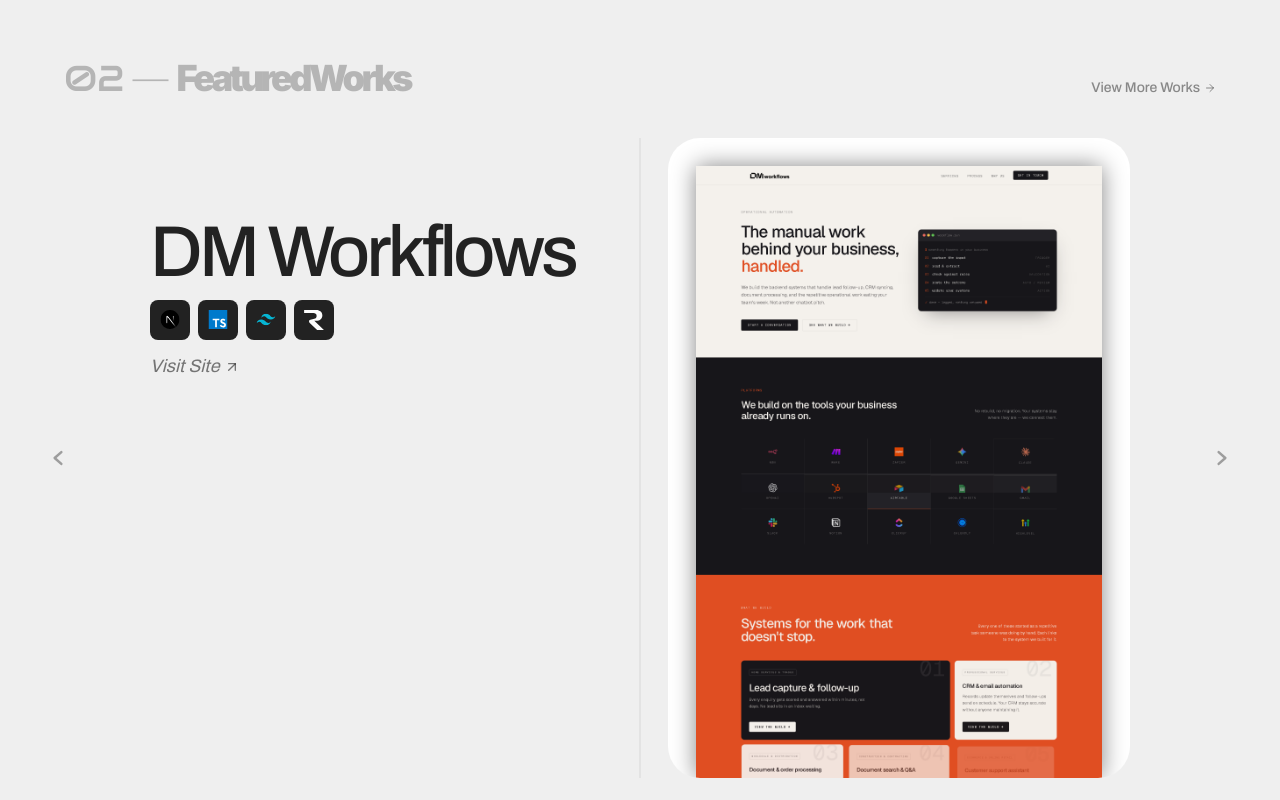
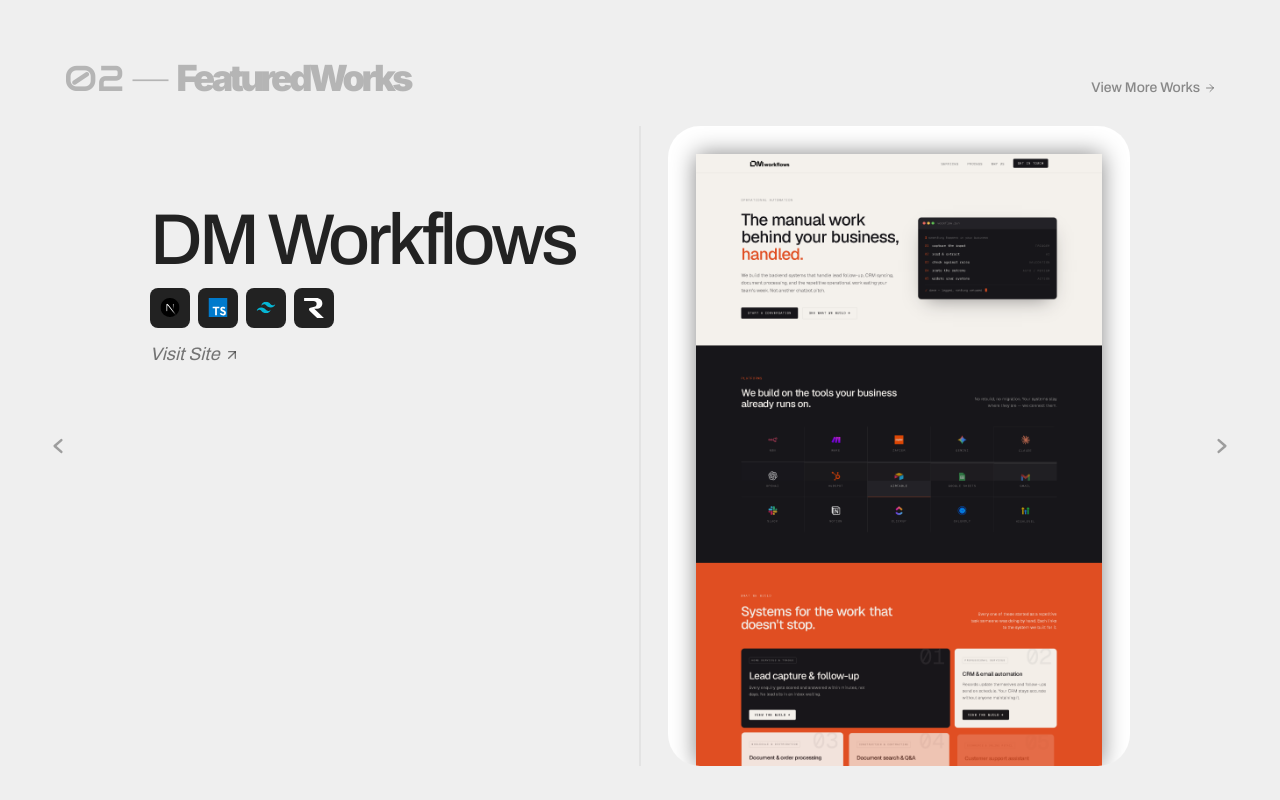
Before and after one commit to mors-codes/portfolio-2026, a Next.js app: page / in a window 1280 px wide. Shown: the part 1660-2460 px from the top of the page. Built offline with nearby package versions, Linux system fonts and the light colour scheme; a web font is replaced by a local one.

Commit message:
works content top padding decreased

```diff
--- a/src/components/ui/WorksSwap.tsx
+++ b/src/components/ui/WorksSwap.tsx
@@ -221,7 +221,7 @@
   const prev = () => goTo((index - 1 + works.length) % works.length);
 
   return (
-    <div ref={containerRef} className="relative mt-10 h-160">
+    <div ref={containerRef} className="relative mt-7 h-160">
       <div className="pointer-events-none absolute top-0 bottom-0 left-1/2 z-30 w-px -translate-x-1/2 bg-ink/10 dark:bg-bg/10" />
 
       <button
```
